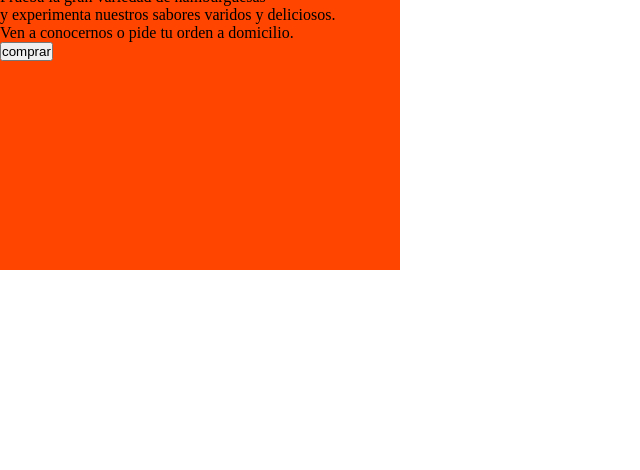
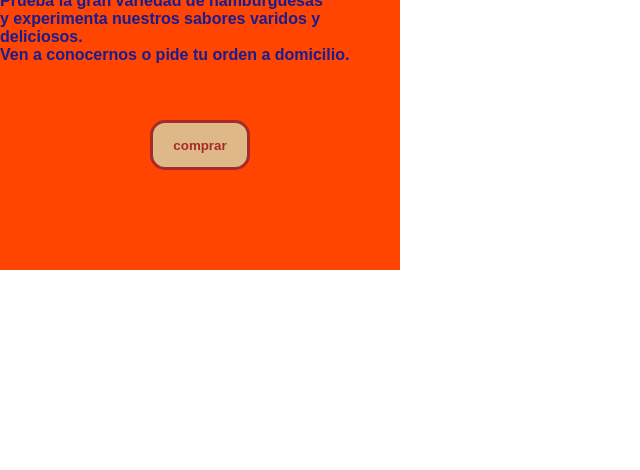
Before and after one commit to Gabyy45/P-gina-tarjeta, a plain HTML site: page index.html in a window 1280 px wide. Shown: the part 330-800 px from the top of the page, without its empty margins (0-640 px from the left). Drawn offline with Linux system fonts and the light colour scheme.

Commit message:
se completo la tarjeta

```diff
--- a/css/estilos.css
+++ b/css/estilos.css
@@ -7,6 +7,10 @@
 width: 400px;
 height: 600px;
 background-color: orangered;
+display: flex;
+flex-direction: column;
+justify-content: space-between;
+align-items: center;
 }
 
 #hamburguesa{
@@ -16,4 +20,28 @@ background-color: orangered;
 #hamburguesa2{
     width: 100px;
     border-radius: 50%;
+    position: relative;
+    bottom: 120px;
 }
+
+#boton{
+    width: 100px;
+    height: 50px;
+    position: relative;
+    bottom: 100px;
+    font-family: fantasy;
+    color: brown;
+    font-weight: 700;
+    background-color: burlywood;
+    border-radius: 15px;
+    border: solid brown 3px;
+
+}
+
+#anuncio{
+    position: relative;
+    bottom: 100px;
+    font-family: fantasy;
+    font-weight: 700;
+    color: rgb(26, 28, 143);
+}
--- a/index.html
+++ b/index.html
@@ -14,12 +14,12 @@
         <section id="Tarjeta">
             <img id="hamburguesa" src="img/hamburguesa.jpg" alt="imagen de una hamburguesa">
             <img id="hamburguesa2" src="img/hambur dibujo.png" alt="logo hamburguesas">
-            <p>
+            <p id="anuncio">
                 Prueba la gran variedad de hamburguesas <br>
                 y experimenta nuestros sabores varidos y deliciosos. <br>
                 Ven a conocernos o pide tu orden a domicilio.
             </p>
-            <button>
+            <button id="boton">
                 comprar
             </button>
 
```
